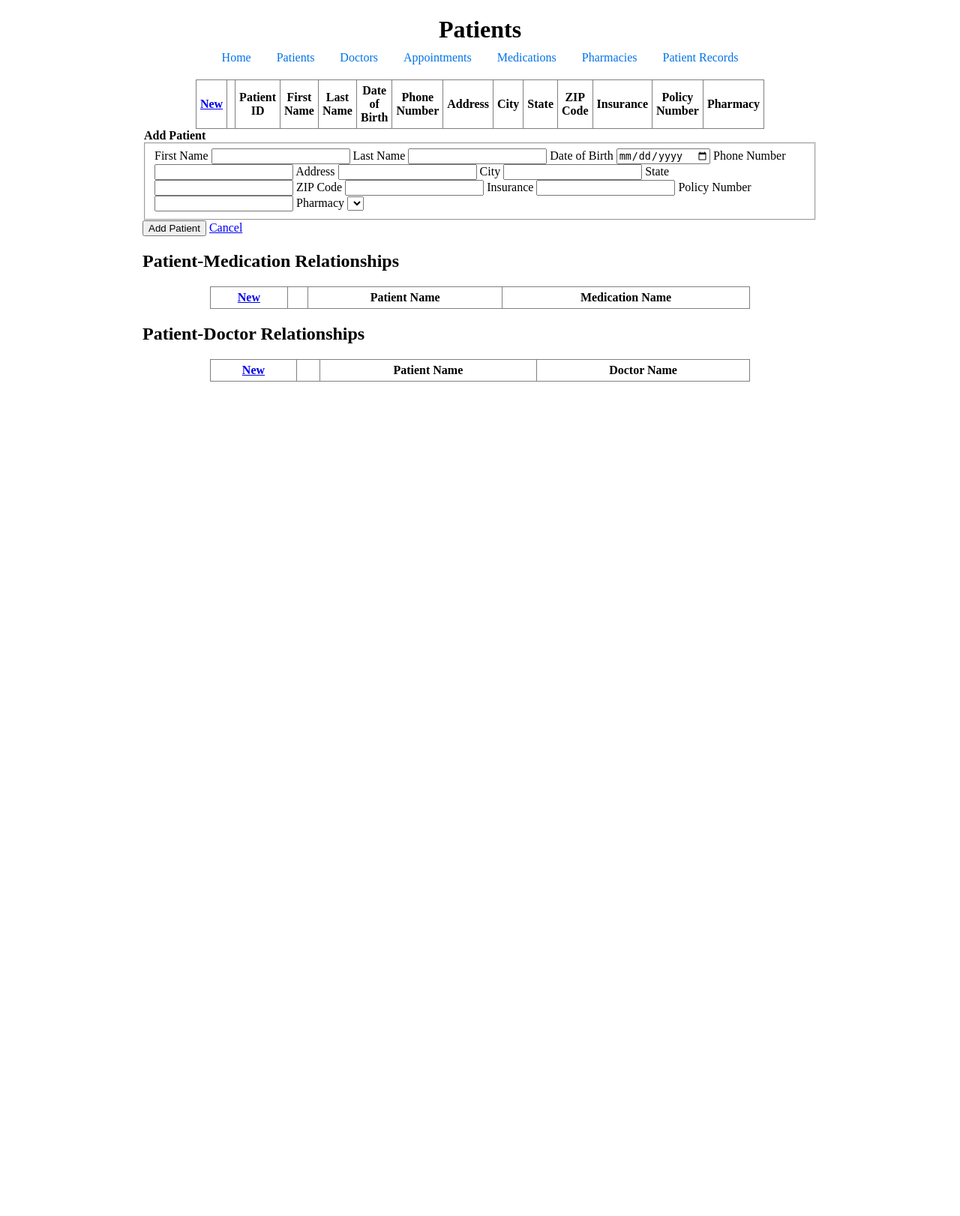
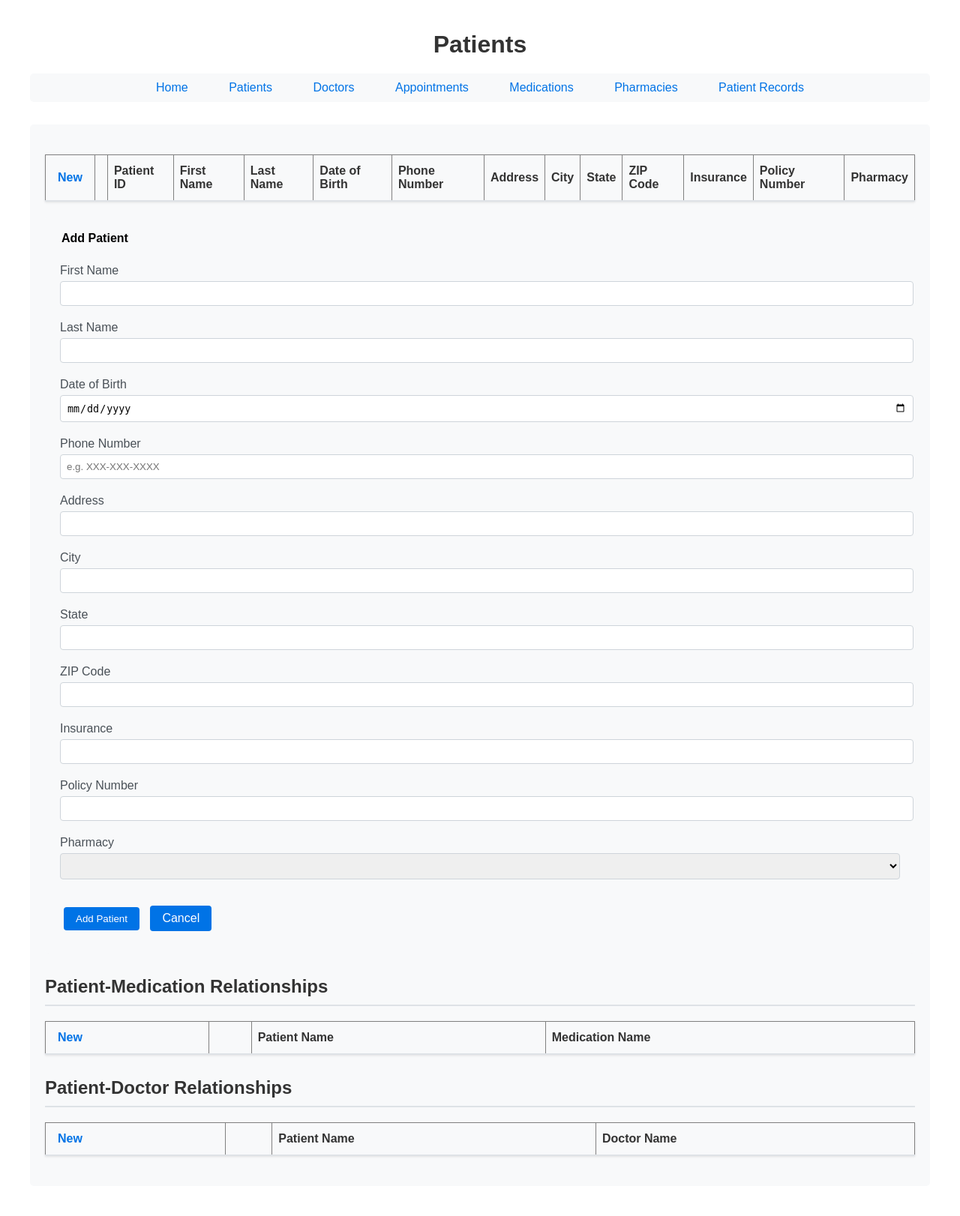
Before and after one commit to hsidhu1332/hospital-db, a Flask app: page /add_patient in a window 1280 px wide. Shown: the whole page at 75% size. Before the commit the page ends 509 px from the top, so only its background shows below. Run offline with Flask 3, Linux system fonts and the light colour scheme; data that the repository does not hold is empty; some libraries are stand-ins or nearby versions.

Commit message:
mostly UI changes

```diff
--- a/app.py
+++ b/app.py
@@ -18,8 +18,8 @@ def is_valid_email(email):
     return bool(re.match(pattern, email))
 
 def is_valid_phone_number(phone):
-    # Regex to allow numbers with optional dashes
-    pattern = r"^\d{3}-?\d{3}-?\d{4}$"
+    # Regex to only allow numbers with dashes
+    pattern = r"^\d{3}-\d{3}-\d{4}$"
     return bool(re.match(pattern, phone))
 
 def is_valid_future_date(date_str):
@@ -173,7 +173,7 @@ def add_patient():
             return redirect('/add_patient')
 
         if not is_valid_phone_number(patient_phone):
-            flash('Phone number must be exactly 10 digits.')
+            flash('Phone number must be exactly 10 digits and in the format XXX-XXX-XXXX.')
             return redirect('/add_patient')
 
         if len(patient_state) > 2:
@@ -230,7 +230,7 @@ def edit_patient(id):
             return redirect(f'/edit_patient/{id}')
 
         if not is_valid_phone_number(patient_phone):
-            flash('Phone number must be exactly 10 digits.')
+            flash('Phone number must be exactly 10 digits and in the format XXX-XXX-XXXX.')
             return redirect(f'/edit_patient/{id}')
 
         if len(patient_state) > 2:
@@ -836,7 +836,7 @@ def edit_patientrecord(id):
     # Render the page with the form visible
 
 if __name__ == "__main__":
-    port = int(os.environ.get('PORT', 7698))
+    port = int(os.environ.get('PORT', 7699))
     #                                 ^^^^
     #              You can replace this number with any valid port
 
--- a/static/css/style.css
+++ b/static/css/style.css
@@ -1,17 +1,25 @@
-/* "auto" makes the left and right margins center the wrapper */
+/* Base styles */
 body {
-	width: 900px;
-	margin: 0 auto;
+    width: 100%;
+    max-width: 1200px;
+    margin: 0 auto;
+    padding: 20px;
+    font-family: Arial, sans-serif;
+
 }
 
 h1 {
     text-align: center;
-    margin-bottom: 10px;
+    margin-bottom: 20px;
+    color: #333;
 }
 
 nav {
     text-align: center;
-    margin-bottom: 20px;
+    margin-bottom: 30px;
+    padding: 10px;
+    background-color: #f8f9fa;
+    border-radius: 5px;
 }
 
 nav a {
@@ -19,29 +27,135 @@ nav a {
     text-decoration: none;
     color: #0073e6;
     font-size: 16px;
+    padding: 5px 10px;
 }
 
 nav a:hover {
     color: #0056b3;
     text-decoration: underline;
+    background-color: #e9ecef;
+    border-radius: 3px;
 }
 
-p {
-    margin-bottom: 20px;
-    text-align: justify;
-    line-height: 1.5;
+/* Table styles */
+table {
+    width: 100%;
+    margin: 20px 0;
+    border-collapse: collapse;
+    background-color: white;
+    box-shadow: 0 1px 3px rgba(0,0,0,0.1);
 }
 
-img {
+th {
+    background-color: #f8f9fa;
+    color: #333;
+    padding: 12px 8px;
+    font-weight: bold;
+    text-align: left;
+    border-bottom: 2px solid #dee2e6;
+}
+
+td {
+    padding: 10px 8px;
+    border-bottom: 1px solid #dee2e6;
+    text-align: left;
+}
+
+/* Action columns (Edit/Delete) */
+td:first-child, td:nth-child(2) {
+    width: 60px;
+    text-align: center;
+}
+
+td:nth-child(6), /* Date of Birth */
+td:nth-child(7) { /* Phone Number */
+    white-space: nowrap;
+}
+
+/* Links in tables */
+table a {
+    color: #0073e6;
+    text-decoration: none;
+    padding: 3px 8px;
+    border-radius: 3px;
+}
+
+table a:hover {
+    background-color: #e9ecef;
+    color: #0056b3;
+}
+
+/* Form styles */
+.form-container {
+    margin: 20px 0;
+    padding: 20px;
+    background-color: #f8f9fa;
+    border-radius: 5px;
+}
+
+fieldset.fields {
+    border: none;
+    padding: 0;
+    margin: 15px 0;
+}
+
+.fields label {
     display: block;
-    margin: 20px auto;
+    margin: 10px 0 5px;
+    color: #495057;
+}
+
+.fields input[type="text"],
+.fields input[type="date"],
+.fields select {
+    width: 100%;
+    padding: 8px;
+    margin-bottom: 10px;
+    border: 1px solid #ced4da;
+    border-radius: 4px;
+}
+
+.btn {
+    display: inline-block;
+    padding: 8px 16px;
+    margin: 10px 5px;
+    background-color: #0073e6;
+    color: white;
+    border: none;
+    border-radius: 4px;
+    cursor: pointer;
+    text-decoration: none;
+}
+
+.btn:hover {
+    background-color: #0056b3;
+}
+
+/* Section headers */
+h2 {
+    margin: 30px 0 15px;
+    color: #333;
+    border-bottom: 2px solid #dee2e6;
+    padding-bottom: 10px;
+}
+
+/* Flash messages */
+ul {
+    list-style: none;
+    padding: 10px;
+    margin: 10px 0;
+    background-color: #f8d7da;
+    border: 1px solid #f5c6cb;
+    border-radius: 4px;
+    color: #721c24;
+}
+
+.image-container {
+    text-align: center;
+    margin: 20px 0;
+}
+
+.image-container img {
     max-width: 100%;
     height: auto;
 }
-
-table {
-    text-align: center;
-    margin: 0 auto;
-    width: 80%;
-    border-collapse: collapse;
-}
--- a/templates/index.html
+++ b/templates/index.html
@@ -29,8 +29,9 @@
         <p>The database will store essential information about each patient, including contact details, medical history, and insurance coverage. To enhance continuity of care and comprehensive medical history tracking, each patient&apos;s medical records will be documented within the database, capturing detailed information such as condition names, diagnosis dates, and treatment notes. The system will also record each patient&apos;s preferred pharmacy to centralize prescription and medication logistics by linking patients directly with pharmacies for a seamless medication fulfillment process.</p>
         <p>Information about each doctor employed by the clinic will also be stored, capturing their specialty, contact information, and license number. This setup allows for efficient appointment scheduling by matching patients with available doctors and storing key appointment details, such as date, time, and reason for the visit. Additionally, the system will track any medication prescribed to patients, including the medication name, dosage, and the schedule for taking the medication.</p>
         <p>This database-driven website will streamline clinic operations, enabling administrators and medical staff to quickly access and update patient records and each doctor&apos;s information, and ensure that patients receive timely and coordinated care.</p>
+</div>
 
-
+<div class="image-container">
     <img src="{{ url_for('static', filename='images/ER.png') }}" alt="ER Diagram" style="width:100%; max-width:600px; height:auto;">
 </div>
 
--- a/templates/patients.j2
+++ b/templates/patients.j2
@@ -74,7 +74,7 @@
                 <label>First Name</label> <input type="text" name="firstName">
                 <label>Last Name</label> <input type="text" name="lastName">
                 <label>Date of Birth</label> <input type="date" name="dob">
-                <label>Phone Number</label> <input type="text" name="phone">
+                <label>Phone Number</label> <input type="text" name="phone" placeholder="e.g. XXX-XXX-XXXX">
                 <label>Address</label> <input type="text" name="address">
                 <label>City</label> <input type="text" name="city">
                 <label>State</label> <input type="text" name="state">
```
